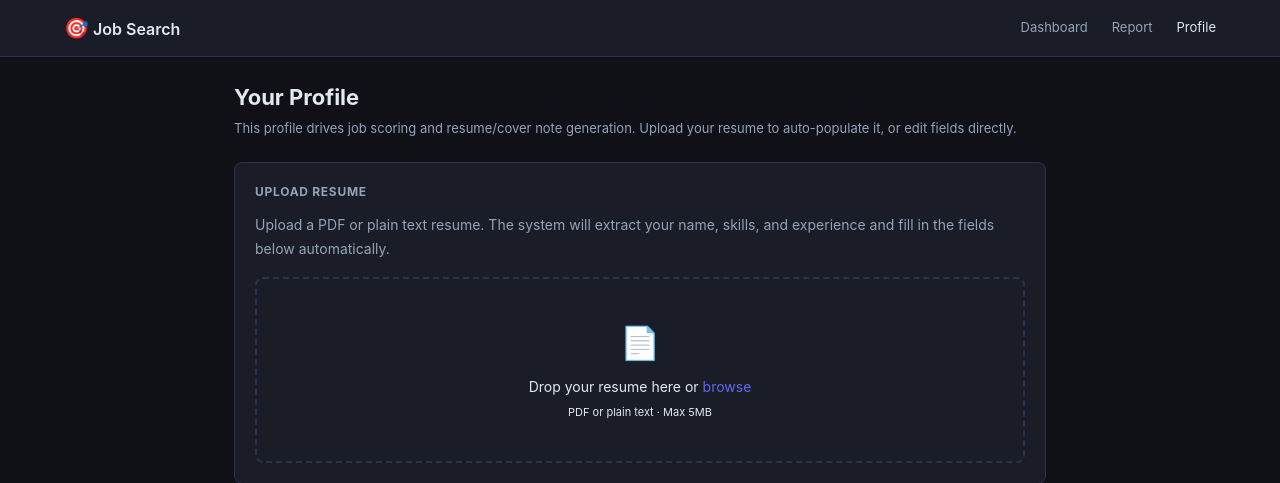
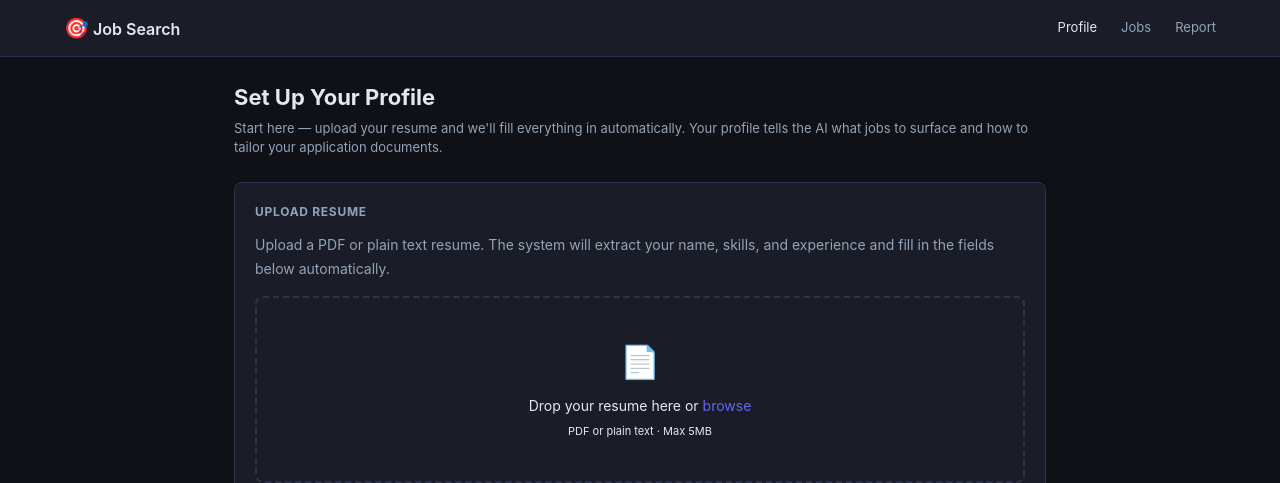
Before and after one commit to TessaAnselm/Custom-Job-Search-Execution, a Flask app: page /profile in a window 1280 px wide. Shown: the top 483 px of the page. Run offline with Flask 3, Linux system fonts and the light colour scheme.

Commit message:
Reorder dashboard flow: Profile first, then Jobs, then Report
New users are redirected to /profile on first visit (no profile.yaml).
Nav order is now Profile → Jobs → Report across all pages. "View Jobs →"
button appears after saving profile to guide users to the next step.
Also fixed upload-resume to detect any configured AI provider, not just OpenAI.

Co-Authored-By: Claude Sonnet 4.6 <noreply@anthropic.com>

```diff
--- a/app.py
+++ b/app.py
@@ -14,7 +14,7 @@ import csv
 import asyncio
 import yaml
 from datetime import datetime, date
-from flask import Flask, render_template, jsonify, request, Response
+from flask import Flask, render_template, jsonify, request, Response, redirect
 from dotenv import load_dotenv
 
 load_dotenv()
@@ -217,6 +217,9 @@ def gpt_extract_profile(resume_text: str) -> dict:
 
 @app.route("/")
 def index():
+    # First-time users: redirect to profile setup before showing jobs
+    if not os.path.exists(PROFILE_PATH) or not load_profile().get("name"):
+        return redirect("/profile")
     status_filter = request.args.get("status")
     min_score = int(request.args.get("min_score", 0))
     jobs = get_jobs(status_filter=status_filter, min_score=min_score)
@@ -345,7 +348,16 @@ def api_upload_resume():
         text = extract_text_from_upload(f)
         extracted = {"base_resume": text.strip()}
 
-        if os.getenv("OPENAI_API_KEY"):
+        provider = os.getenv("AI_PROVIDER", "openai")
+        has_key = {
+            "gemini":    bool(os.getenv("GOOGLE_API_KEY")),
+            "anthropic": bool(os.getenv("ANTHROPIC_API_KEY")),
+            "groq":      bool(os.getenv("GROQ_API_KEY")),
+            "openai":    bool(os.getenv("OPENAI_API_KEY")),
+            "ollama":    True,
+        }.get(provider, False)
+
+        if has_key:
             structured = gpt_extract_profile(text)
             extracted.update(structured)
 
--- a/static/js/profile.js
+++ b/static/js/profile.js
@@ -31,14 +31,26 @@ function handleFile(file) {
       uploadZone.style.pointerEvents = '';
 
       if (data.ok) {
-        uploadStatus.textContent = 'Profile updated from your resume. Review the fields below.';
+        uploadStatus.textContent = 'Profile updated from your resume. Review the fields below, then click View Jobs.';
         uploadStatus.classList.add('status-ok');
-        // Profile was already saved server-side — reload the form with fresh data
-        fillForm(data.extracted);
-        if (data.extracted.base_resume) {
-          document.getElementById('baseResumeText').value = data.extracted.base_resume;
-        }
+        // Profile was already saved server-side — fill form from structured profile
+        const p = data.profile || data.extracted;
+        fillForm({
+          name:                 p.name,
+          experience_years:     p.experience_years,
+          role_type:            p.role_type,
+          target_titles:        p.target_titles,
+          skills:               p.skills,
+          location_preferred:   (p.location || {}).preferred || p.location_preferred,
+          location_hard_no:     (p.location || {}).hard_no   || p.location_hard_no,
+          salary_minimum:       (p.salary   || {}).minimum   || p.salary_minimum,
+          salary_target:        (p.salary   || {}).target    || p.salary_target,
+          industries_preferred: (p.industries || {}).preferred || p.industries_preferred,
+          industries_avoid:     (p.industries || {}).avoid     || p.industries_avoid,
+        });
+        if (p.base_resume) document.getElementById('baseResumeText').value = p.base_resume;
         showSaveStatus('Saved from resume');
+        showViewJobsBtn();
       } else {
         uploadStatus.textContent = 'Failed: ' + (data.error || 'unknown error');
         uploadStatus.classList.add('status-error');
@@ -125,6 +137,7 @@ document.getElementById('profileForm').addEventListener('submit', async e => {
     if (data.ok) {
       showSaveStatus('Saved');
       showToast('Profile saved');
+      showViewJobsBtn();
     } else {
       showSaveStatus('Error: ' + (data.error || 'unknown'), true);
     }
@@ -152,3 +165,8 @@ function showToast(msg, isError) {
   clearTimeout(t._timer);
   t._timer = setTimeout(() => t.classList.add('hidden'), 2500);
 }
+
+function showViewJobsBtn() {
+  const btn = document.getElementById('viewJobsBtn');
+  if (btn) btn.style.display = '';
+}
--- a/templates/dashboard.html
+++ b/templates/dashboard.html
@@ -15,9 +15,9 @@
       <span>Job Search</span>
     </div>
     <nav class="header-nav">
-      <a href="/" class="active">Dashboard</a>
+      <a href="/profile">Profile</a>
+      <a href="/" class="active">Jobs</a>
       <a href="/report">Report</a>
-      <a href="/profile">Profile</a>
     </nav>
     <div class="header-actions">
       {% if using_demo %}
--- a/templates/job_detail.html
+++ b/templates/job_detail.html
@@ -17,9 +17,9 @@
       </a>
     </div>
     <nav class="header-nav">
-      <a href="/">Dashboard</a>
+      <a href="/profile">Profile</a>
+      <a href="/">Jobs</a>
       <a href="/report">Report</a>
-      <a href="/profile">Profile</a>
     </nav>
     <div class="header-actions">
       {% set score = job['Match Score']|int %}
--- a/templates/profile.html
+++ b/templates/profile.html
@@ -17,9 +17,9 @@
       </a>
     </div>
     <nav class="header-nav">
-      <a href="/">Dashboard</a>
+      <a href="/profile" class="active">Profile</a>
+      <a href="/">Jobs</a>
       <a href="/report">Report</a>
-      <a href="/profile" class="active">Profile</a>
     </nav>
   </div>
 </header>
@@ -27,8 +27,8 @@
 <main class="detail-main">
 
   <div class="page-header">
-    <h1>Your Profile</h1>
-    <p class="page-subtitle">This profile drives job scoring and resume/cover note generation. Upload your resume to auto-populate it, or edit fields directly.</p>
+    <h1>Set Up Your Profile</h1>
+    <p class="page-subtitle">Start here — upload your resume and we'll fill everything in automatically. Your profile tells the AI what jobs to surface and how to tailor your application documents.</p>
   </div>
 
   <!-- Resume Upload Card -->
@@ -166,6 +166,7 @@
 
     <div class="form-actions">
       <button type="submit" class="btn btn-primary">Save Profile</button>
+      <a href="/" class="btn btn-ghost" id="viewJobsBtn" style="display:none">View Jobs →</a>
       <span id="saveStatus" class="save-status"></span>
     </div>
   </form>
--- a/templates/report.html
+++ b/templates/report.html
@@ -17,9 +17,9 @@
       </a>
     </div>
     <nav class="header-nav">
-      <a href="/">Dashboard</a>
+      <a href="/profile">Profile</a>
+      <a href="/">Jobs</a>
       <a href="/report" class="active">Report</a>
-      <a href="/profile">Profile</a>
     </nav>
     <div class="header-actions">
       <a href="/report/export" class="btn btn-ghost">Export CSV</a>
```
